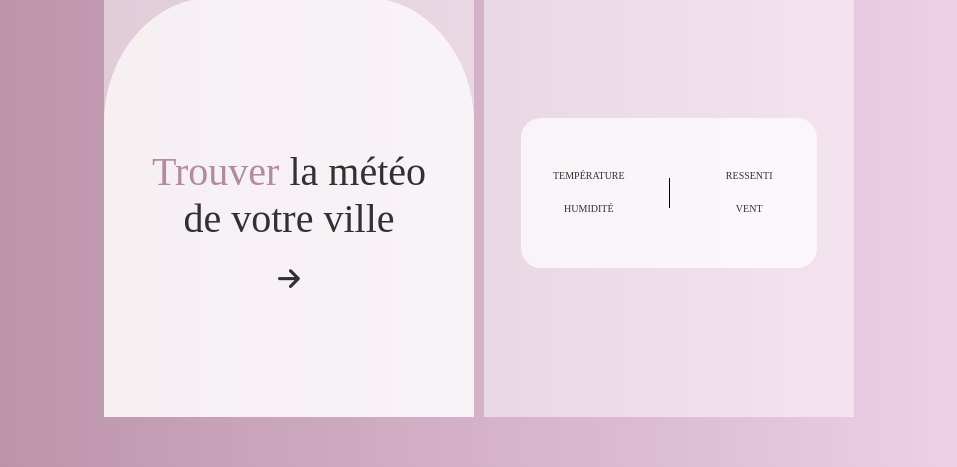
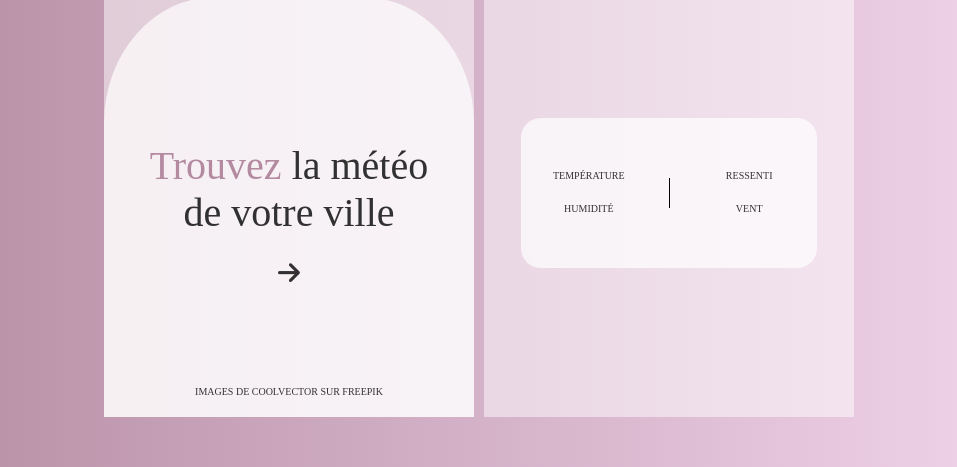
Before and after one commit to Morganefrlr/weather-app2023, a plain HTML site: page index.html in a window 1280 px wide. Shown: the part 333-800 px from the top of the page, without its empty margins (161-1118 px from the left). Drawn offline with Linux system fonts and the light colour scheme; no server answers.

Commit message:
creditImg

```diff
--- a/index.html
+++ b/index.html
@@ -13,9 +13,11 @@
         <div class="weatherBoxLeft">
             <img src="./images/1.png" alt="soleil" class="weatherBoxSun">
             <div class="weatherBoxLeftBot">
-                <p class="weatherBoxTitle"> <span class="color">Trouver</span> la météo de votre ville</p>
+                <p class="weatherBoxTitle"> <span class="color">Trouvez</span> la météo de votre ville</p>
                 <i class="fa-solid fa-arrow-right"></i>
+                <a class="credit" href="https://fr.freepik.com/vecteurs-libre/icones-meteo-degrades-pour-collection-applications_15292634.htm#query=weather%20icon%20set&position=13&from_view=search&track=ais">Images de coolvector sur Freepik</a>
             </div>
+
         </div>
         <div class="weatherBoxRight">
             <div class="weatherBoxSearch">
--- a/styles.css
+++ b/styles.css
@@ -170,3 +170,15 @@ h1{
     height: 30px;
     border-right: 1px solid black;
 }
+
+
+.credit{
+    text-transform: uppercase;
+    font-size: 10px;
+    position: relative;
+    top: 100px;
+}
+a{
+    text-decoration: none;
+    color: rgba(0, 0, 0, 0.8);
+}
```
Also changed, not shown: images/nature.jpg (deleted).
